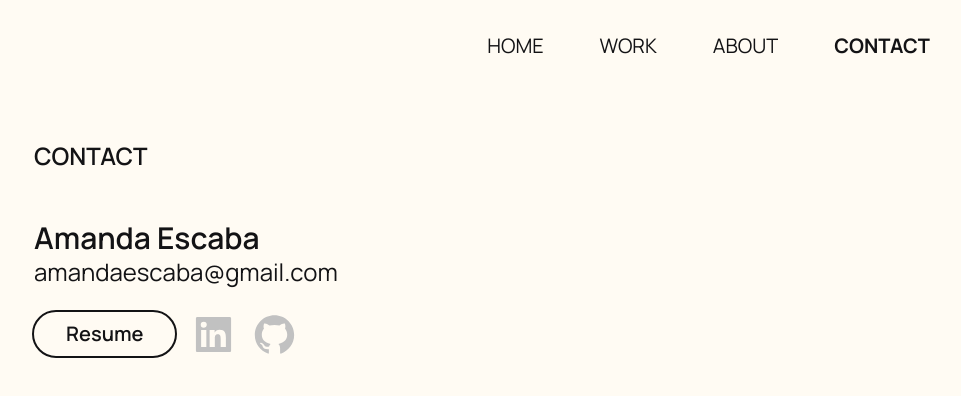
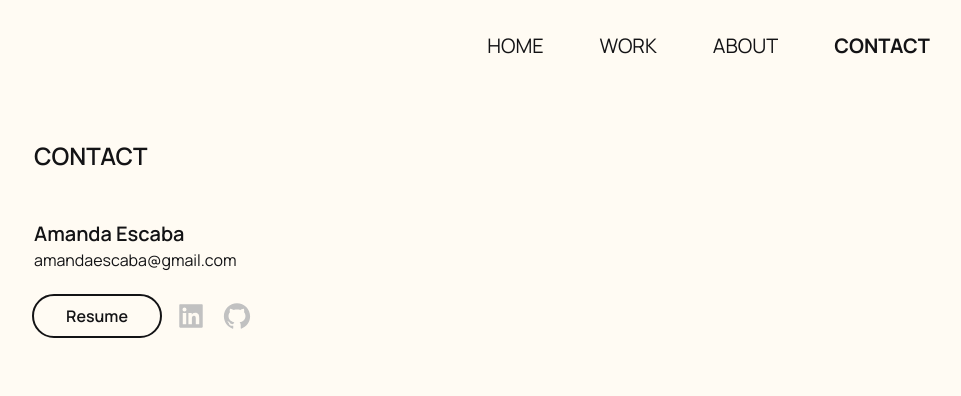
Before and after one commit to aescaba/portfolio, a Next.js app: page /contact in a window 1280 px wide. Shown: the top 396 px of the page, without its empty margins (158-1119 px from the left). Built offline with nearby package versions, Linux system fonts and the light colour scheme.

Commit message:
contact page styling

```diff
--- a/pages/contact.js
+++ b/pages/contact.js
@@ -11,27 +11,27 @@ export default function Contact() {
 
       <div>
 
-        <h2 class="text-3xl font-semibold">
+        <h2 class="text-xl font-semibold">
           Amanda Escaba
         </h2>
 
-        <h3 class="text-2xl transition ease-in-out delay-75 hover:text-amber-400">
+        <h3 class=" transition ease-in-out delay-75 hover:text-amber-500">
           <Link href="mailto:amandaescaba@gmail.com">amandaescaba@gmail.com</Link>
         </h3>
 
         <div class="flex flex-row mt-6 space-x-4">
           <a href="https://drive.google.com/file/d/1YuvgyURkuiX-TyeJXHtA8w7q7M-AIOpa/view?usp=sharing" target="_blank" rel="noreferrer">
-            <button class="outline outline-2 rounded-full px-8 py-2 transition ease-in-out delay-[25ms] hover:bg-white hover:text-black hover:outline-0 text-xl font-semibold hover:bg-gradient-to-l from-orange-300 via-amber-300 to-blue-400">
+            <button class="outline outline-2 rounded-full px-8 py-2 transition ease-in-out delay-[25ms] hover:bg-white hover:text-black hover:outline-0 font-semibold hover:bg-gradient-to-l from-orange-300 via-amber-300 to-blue-400">
               <p>Resume</p>
             </button>
           </a>
 
           <button class="saturate-0 hover:saturate-100 transition ease-in-out delay-[25ms]">
-            <a href="https://www.linkedin.com/in/aescaba/" target="_blank" rel="noreferrer"><AiFillLinkedin fill="#fbbf24" size={45} /></a>
+            <a href="https://www.linkedin.com/in/aescaba/" target="_blank" rel="noreferrer"><AiFillLinkedin fill="#fbbf24" size={30} /></a>
           </button>
 
           <button class="saturate-0 hover:saturate-100 transition ease-in-out delay-[25ms]">
-            <a href="https://github.com/aescaba" target="_blank" rel="noreferrer"><AiFillGithub fill="#fbbf24" size={45} /></a>
+            <a href="https://github.com/aescaba" target="_blank" rel="noreferrer"><AiFillGithub fill="#fbbf24" size={30} /></a>
           </button>
 
         </div>
```
